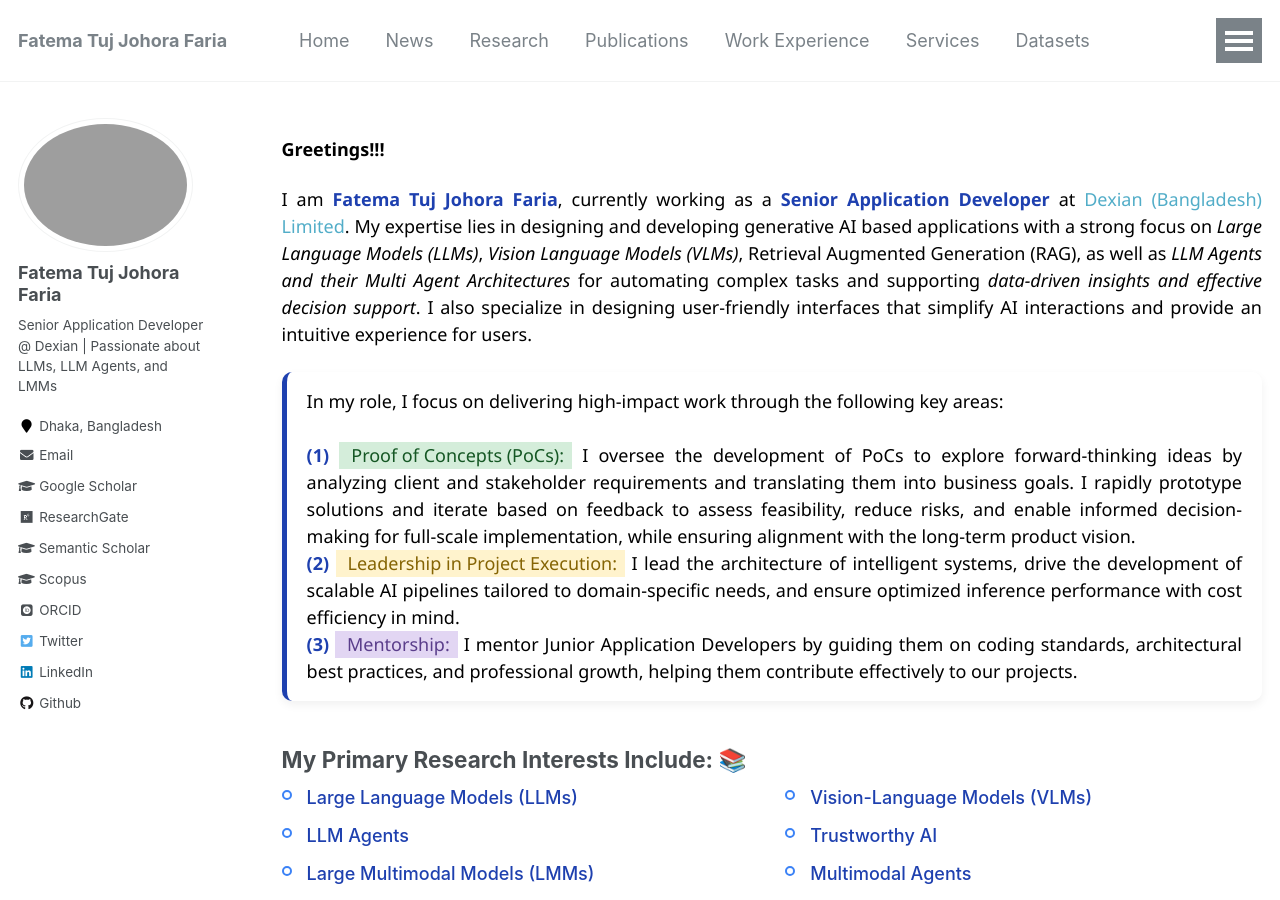
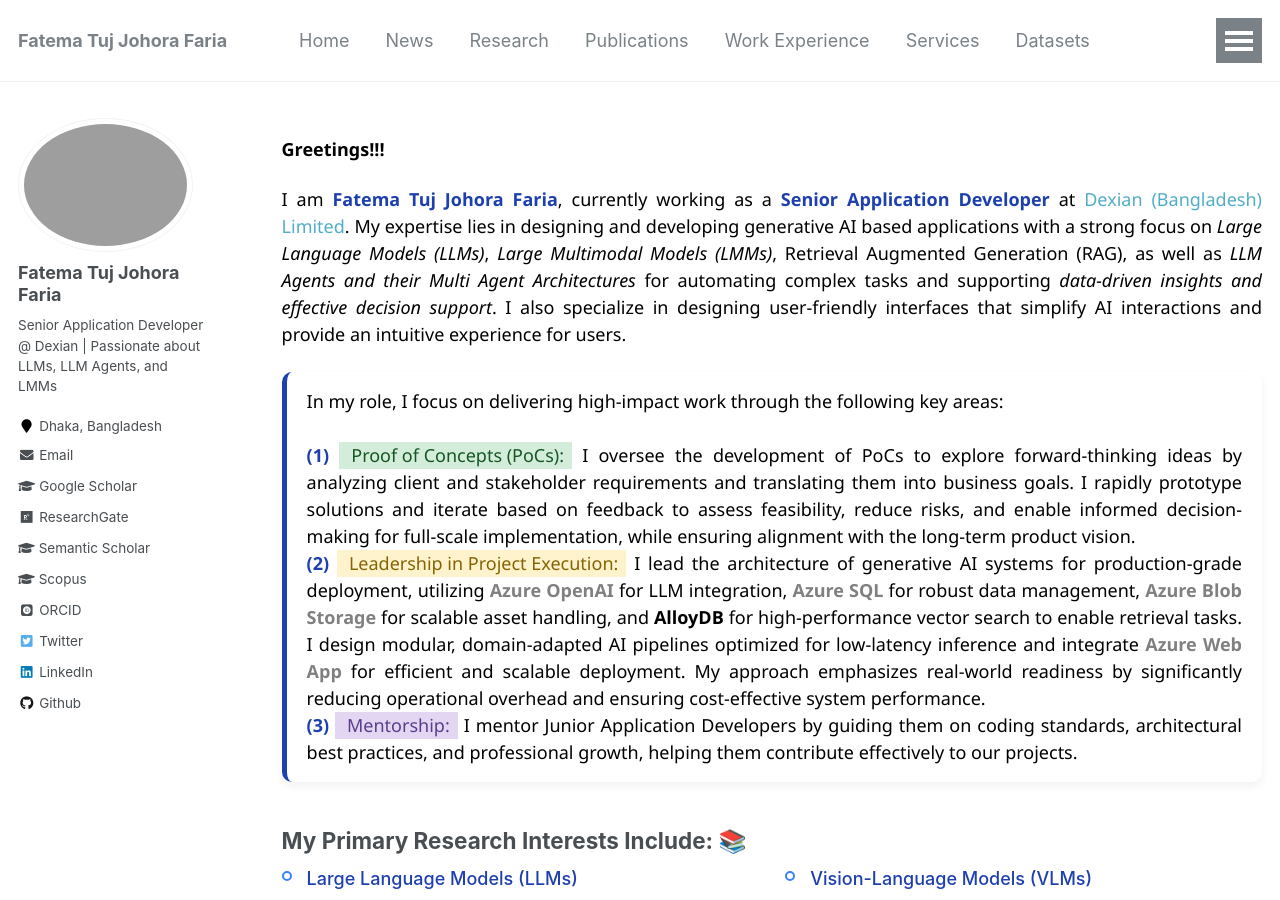
Before and after one commit to fatemafaria142/fatemafaria142.github.io, a Jekyll site: the page built from _pages/about.md, in a window 1280 px wide and 900 px high. Built offline with Jekyll 4.4.1, drawn with Linux system fonts in a browser that asks for light colours; some web fonts are replaced.

Commit message:
Update about

```diff
--- a/_pages/about.md
+++ b/_pages/about.md
@@ -104,7 +104,7 @@ redirect_from:
   <strong style="color:#1e40af;">Senior Application Developer</strong> at
   <a href="https://www.linkedin.com/company/dexiansolutions/">Dexian (Bangladesh) Limited</a>.
   My expertise lies in designing and developing generative AI based applications with a strong focus on
-  <em>Large Language Models (LLMs)</em>, <em>Vision Language Models (VLMs)</em>,
+  <em>Large Language Models (LLMs)</em>, <em>Large Multimodal Models (LMMs)</em>,
   Retrieval Augmented Generation (RAG), as well as <em>LLM Agents and their Multi Agent Architectures</em>
   for automating complex tasks and supporting <em>data-driven insights and effective decision support</em>.
   I also specialize in designing user-friendly interfaces that simplify AI interactions and provide
@@ -134,7 +134,7 @@ redirect_from:
         display: inline-block;
         ">
         Leadership in Project Execution:
-      </span> I lead the architecture of intelligent systems, drive the development of scalable AI pipelines tailored to domain-specific needs, and ensure optimized inference performance with cost efficiency in mind.
+      </span> I lead the architecture of generative AI systems for production-grade deployment, utilizing <span style="color:grey; font-weight:bold;">Azure OpenAI</span> for LLM integration, <span style="color:grey; font-weight:bold;">Azure SQL</span> for robust data management, <span style="color:grey; font-weight:bold;">Azure Blob Storage</span> for scalable asset handling, and <span style="font-weight:bold;">AlloyDB</span> for high-performance vector search to enable retrieval tasks. I design modular, domain-adapted AI pipelines optimized for low-latency inference and integrate <span style="color:grey; font-weight:bold;">Azure Web App</span> for efficient and scalable deployment. My approach emphasizes real-world readiness by significantly reducing operational overhead and ensuring cost-effective system performance.
       <br>
       <b style="color:#1e40af;">(3)</b>
       <span style="
```
